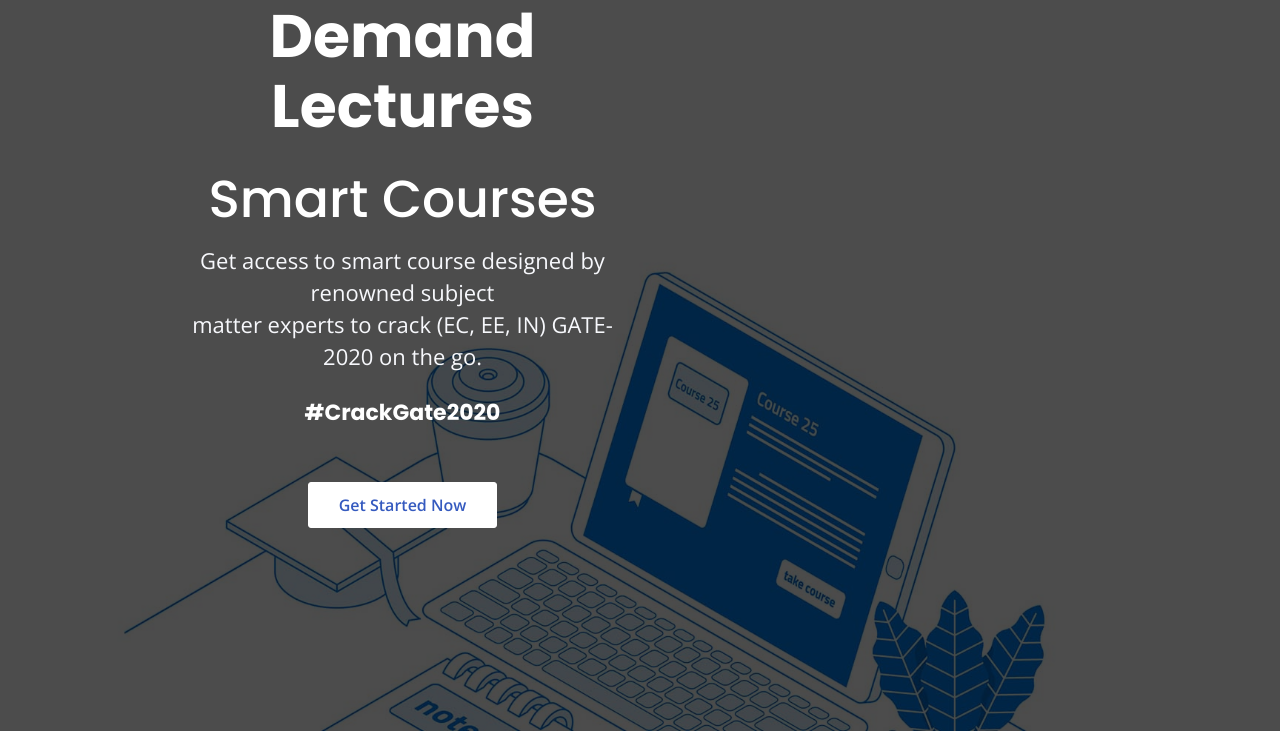
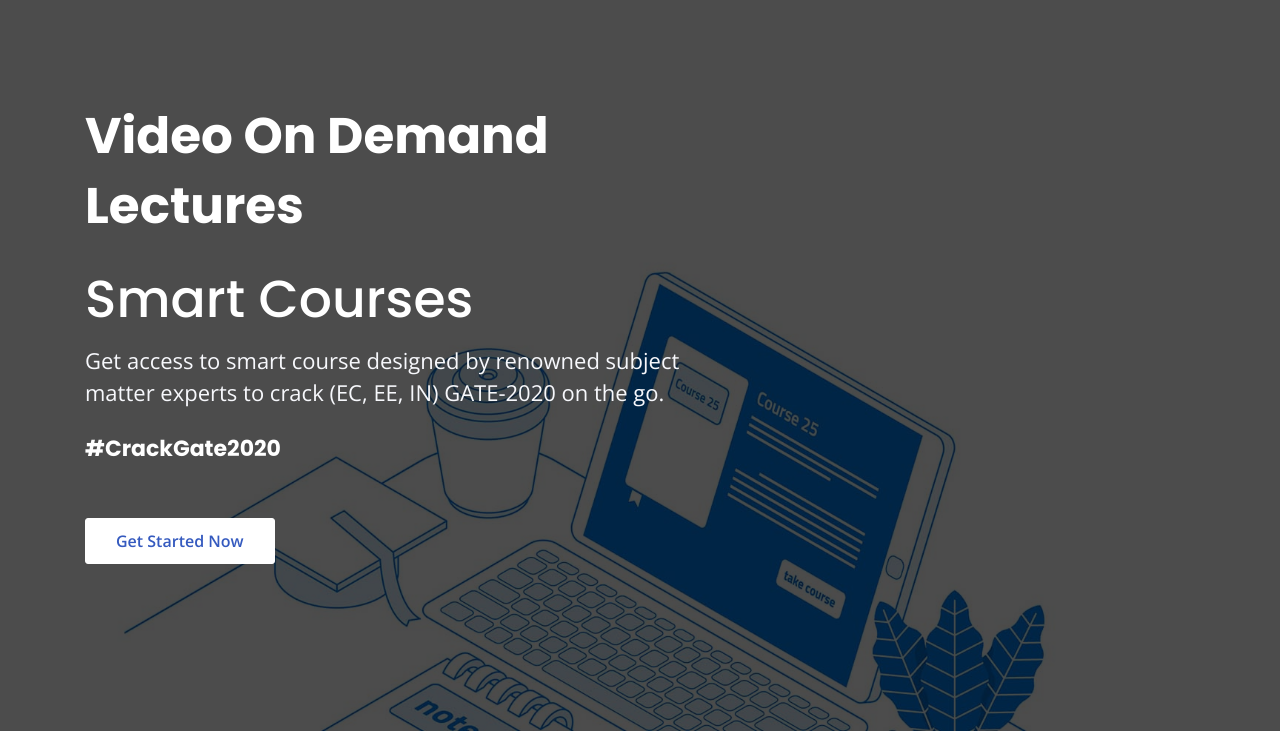
Before and after one commit to nbdigitech/gate_vod, a plain HTML site: page index.html in a window 1280 px wide. Shown: the part 69-802 px from the top of the page. Drawn offline with nearby package versions, Linux system fonts and the light colour scheme.

Commit message:
Update style.css

```diff
--- a/assets/css/style.css
+++ b/assets/css/style.css
@@ -855,9 +855,10 @@ select:focus {
     .hero-area .item.center {
       text-align: right; }
       .hero-area .item.center .content {
-        padding-left: 15%;
-        padding-right: 15%;
-        text-align: center; }
+
+
+      text-align: left;
+      margin-top: 170px; }
     .hero-area .item.right {
       text-align: center; }
       .hero-area .item.right .content {
@@ -888,7 +889,7 @@ select:focus {
       -o-transition: all 1.4s ease-in-out .7s;
       transition: all 1.4s ease-in-out .7s; }
     .hero-area .item .content .title {
-      font-size: 60px;
+      font-size: 50px;
       font-weight: 700;
       line-height: 70px;
       margin-bottom: 20px;
```
